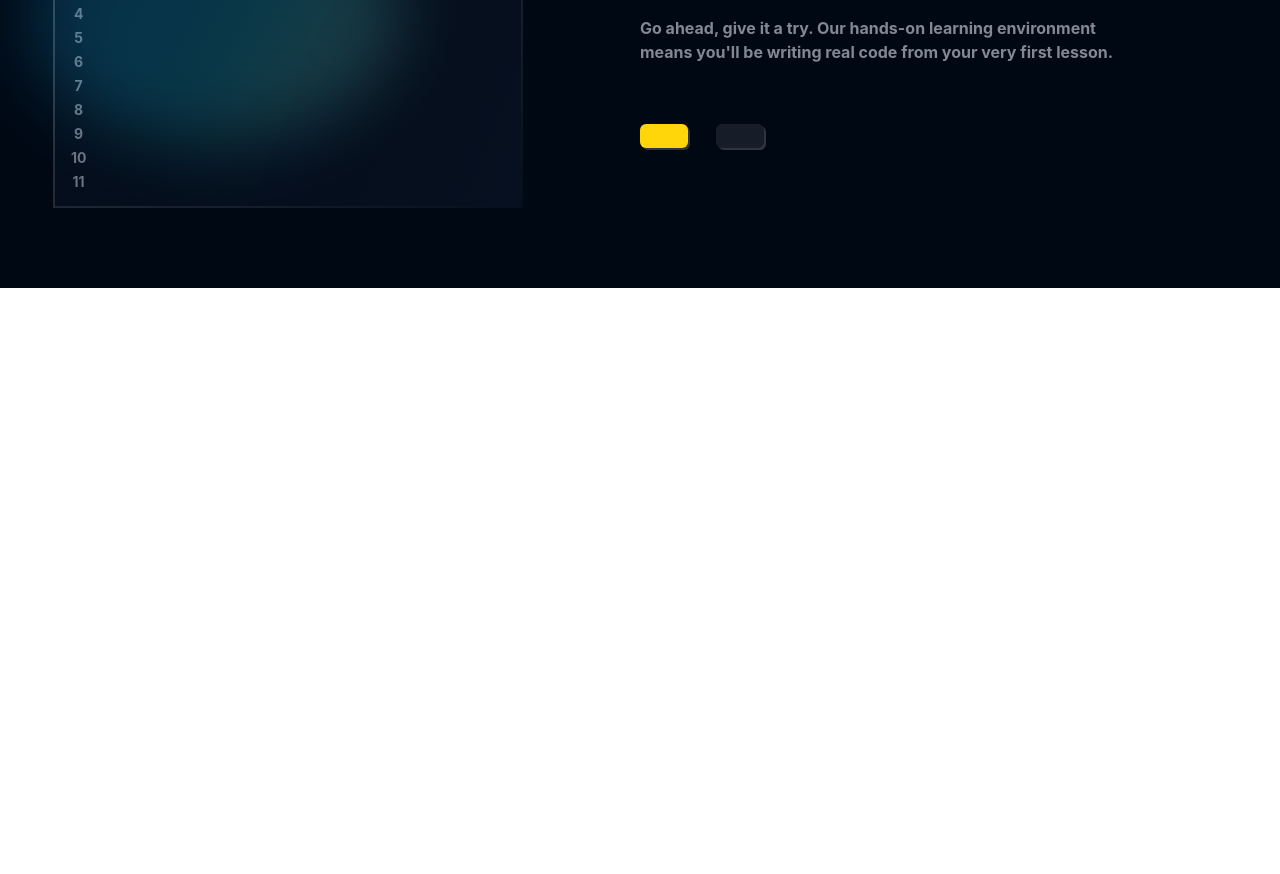
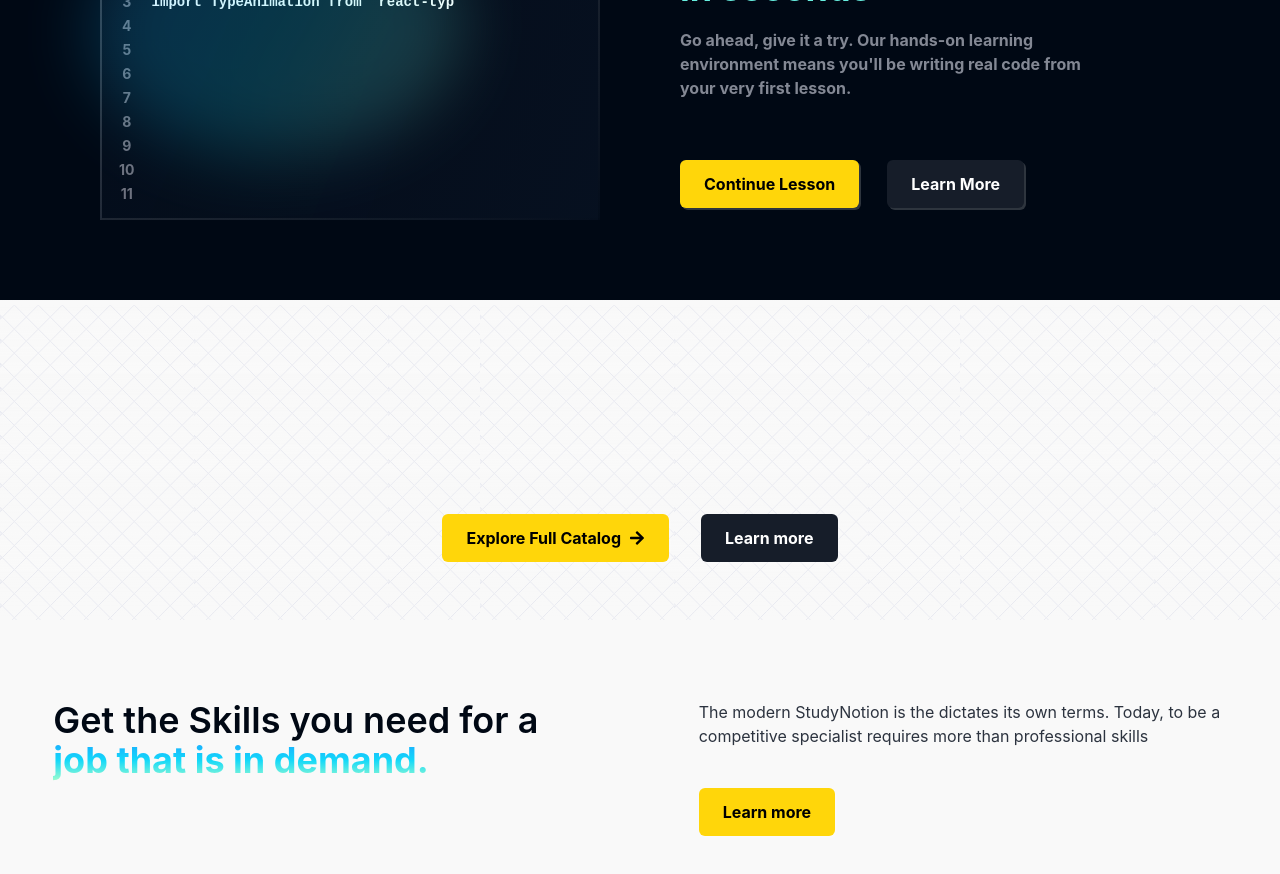
Before and after one commit to Anirudh-Badges/Imperial-StudyNotion.github.io, a React (Vite) app: page / in a window 1280 px wide. Shown: the part 1280-2154 px from the top of the page. Before the commit the page ends 1568 px from the top, so only its background shows below. Built offline with nearby package versions, Linux system fonts and the light colour scheme.

Commit message:
Write Homepage code

```diff
--- a/src/Components/cores/Homepage/CodeBlocks.jsx
+++ b/src/Components/cores/Homepage/CodeBlocks.jsx
@@ -1,6 +1,6 @@
 import React from "react";
-import {CTAButton} from "./CTAButton";
-import { TypeAnimation } from "react-type-animation"
+import { CTAButton } from "./CTAButton";
+import { TypeAnimation } from "react-type-animation";
 import { FaArrowRight } from "react-icons/fa";
 
 const CodeBlocks = ({
@@ -14,10 +14,11 @@ const CodeBlocks = ({
   codeColor,
 }) => {
   return (
-        <div className={`flex ${position} my-20 justify-between flex-col lg:gap-10 gap-10`}>
-
+    <div
+      className={`flex ${position} my-20 justify-between flex-col lg:gap-20 gap-10`}
+    >
       {/* section 1 */}
-            <div className="w-[100%] lg:w-[50%] flex flex-col gap-8">
+      <div className="w-[100%] lg:w-[500px] flex flex-col gap-8">
         {heading}
 
         {/* Sub heading  */}
@@ -27,17 +28,21 @@ const CodeBlocks = ({
 
         {/* Button Group  */}
         <div className="flex gap-7 mt-7">
-                    <CTAButton active={ctabtn1.active} path={ctabtn1.path}>
-                       {ctabtn1.text}
-                    </CTAButton>
-                    <CTAButton active={ctabtn2.active} path={ctabtn2.path}>
-                        {ctabtn2.text}
-                    </CTAButton>
+          <CTAButton
+            text={ctabtn1.text}
+            active={ctabtn1.active}
+            path={ctabtn1.path}
+          ></CTAButton>
+          <CTAButton
+            text={ctabtn2.text}
+            active={ctabtn2.active}
+            path={ctabtn2.path}
+          ></CTAButton>
         </div>
       </div>
 
       {/* Section - 2 */}
-            <div className="h-fit code-border flex flex-row py-3 text-[10px] sm:text-sm leading-[18px] sm:leading-6 relative w-[100%] lg:w-[470px]">
+      <div className="h-fit code-border flex flex-row py-3 text-[10px] sm:text-sm leading-[18px] sm:leading-6 relative w-[100%] lg:w-[500px]">
         {backgroundGradient}
 
         {/* Indexing  */}
@@ -57,8 +62,8 @@ const CodeBlocks = ({
 
         {/* Codes  */}
         <div
-                    className={`w-[90%] flex flex-col gap-2 font-bold font-mono ${codeColor} pr-1`}>
-
+          className={`w-[90%] flex flex-col gap-2 font-bold font-mono ${codeColor} pr-1`}
+        >
           <TypeAnimation
             sequence={[codeblock, 1000, ""]}
             cursor={true}
@@ -72,7 +77,7 @@ const CodeBlocks = ({
         </div>
       </div>
     </div>
-    )
-}
+  );
+};
 
-export default CodeBlocks
+export default CodeBlocks;
--- /dev/null
+++ b/src/Components/cores/Homepage/GetSkill.jsx
@@ -0,0 +1,25 @@
+import React from "react";
+import { Heading } from "./Heading";
+import { CTAButton } from "./CTAButton";
+
+const GetSkill = () => {
+  return (
+    <div className="w-11/12 mx-auto flex sm:flex-col justify-between items-center max-w-maxContent gap-8">
+      <div className="mb-10 mt-[-100px] flex flex-col justify-between gap-7 lg:mt-20 lg:flex-row lg:gap-0">
+        <div className="text-richblack-900 text-4xl font-semibold lg:w-[45%]">
+          Get the Skills you need for a
+          <Heading text={"job that is in demand."} />
+        </div>
+        <div className="flex flex-col items-start gap-10 lg:w-[45%]">
+          <div className="text-[16px] font-normal">
+            The modern StudyNotion is the dictates its own terms. Today, to be a
+            competitive specialist requires more than professional skills
+          </div>
+          <CTAButton text={'Learn more'} active={true} path={'/signup'}/>
+        </div>
+      </div>
+    </div>
+  );
+};
+
+export default GetSkill;
--- a/src/pages/Homepage.jsx
+++ b/src/pages/Homepage.jsx
@@ -5,10 +5,12 @@ import { Heading } from "../Components/cores/Homepage/Heading";
 import { CTAButton } from "../Components/cores/Homepage/CTAButton";
 import banner from "../assets/Images/banner.mp4";
 import CodeBlocks from "../Components/cores/Homepage/CodeBlocks";
+import GetSkill from "../Components/cores/Homepage/GetSkill";
 
 const Homepage = () => {
   return (
     <div>
+      {/* HomePage-Upper-section-1  */}
       <div className="relative w-11/12 mx-auto max-w-maxContent flex flex-col items-center justify-between gap-8 text-white">
         <Link to={"/signup"}>
           <div className="group mx-auto mt-16 w-fit rounded-full bg-richblack-800  text-richblack-200 p-1 font-bold  drop-shadow-[0_1.5px_rgba(255,255,0,0.25)] transition-all duration-200 hover:scale-95 hover:drop-shadow-none">
@@ -56,17 +58,20 @@ const Homepage = () => {
           <CodeBlocks
             position={"lg:flex-row"}
             heading={
-              <div className="text-4xl font-semibold">
+              <div
+                className="text-4xl font-semiboh
+              ld"
+              >
                 Unlock Your
-                <Heading text={"coding potential"} /> with our online courses.
+                <Heading text={" coding potential "} /> with our online courses.
               </div>
             }
             subheading={
               "Our courese are designed and taugnt by industry experts who have years of experience in coding and are passionate about sharing their knowledge with you."
             }
             ctabtn1={{
+              path: "/signup",
               text: "Try it Yourself",
-              path: "/signup",
               active: true,
             }}
             ctabtn2={{
@@ -109,8 +114,29 @@ const Homepage = () => {
           />
         </div>
 
+        {/*Explore-Section  */}
+      </div>
 
+      {/* Homepage-middle-section2 */}
+      <div className="bg-pure-greys-5 text-richblack-700">
+        <div className="homepage_bg h-[320px]">
+          <div className="mx-auto flex w-11/12 flex-col max-w-maxContent justify-between items-center gap-8">
+            <div className="lg:h-[150px]"></div>
+            <div className="flex flex-row gap-8 text-white lg:mt-8 ">
+              <CTAButton text={<div className='flex items-center gap-2'>
+                                    Explore Full Catalog
+                                    <FaArrowRight />
+                                </div>} active={true} path={"/signup"}
+              >
+
+              </CTAButton>
+              <CTAButton text={"Learn more"} active={false} path={"/signup"} />
+            </div>
+          </div>
+        </div>
+        <GetSkill/>
       </div>
+
     </div>
   );
 };
```
Also changed, not shown: src/Components/cores/Homepage/Card.jsx (deleted). Lines whose indentation alone changed are shown as unchanged.
